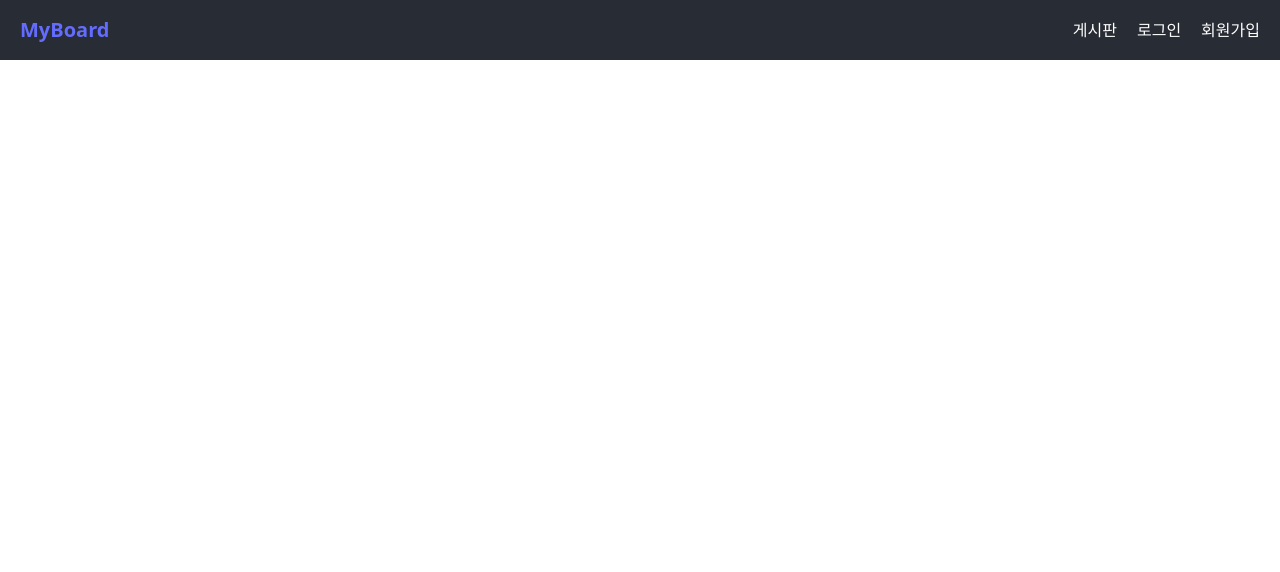
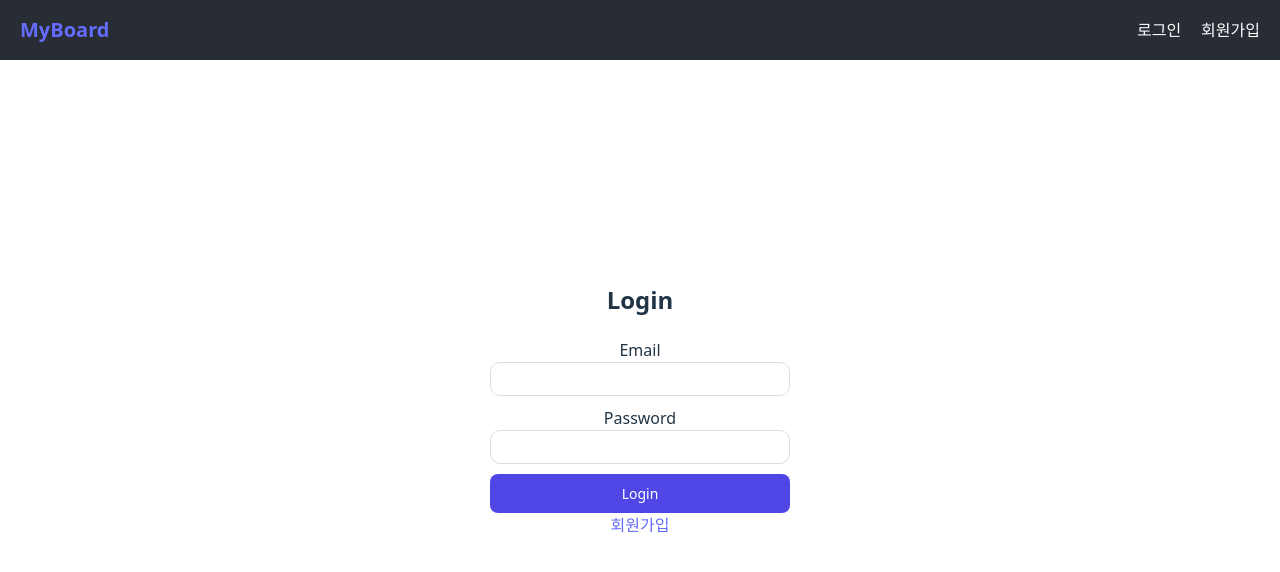
Before and after one commit to sh-Dang/boardcicd, a React app in the folder frontend/: page /login in a window 1280 px wide. Shown: the top 572 px of the page. Built offline with nearby package versions, Linux system fonts and the light colour scheme; the HTML template or start-up script is replaced by a standard one.

Commit message:
accessToken localStorage 저장로직 추가 및 로그인 시 렌더링 예외처리 구현

```diff
--- a/frontend/src/App.jsx
+++ b/frontend/src/App.jsx
@@ -12,16 +12,19 @@ import PostEdit from './pages/posts/PostEdit';
 
 
 function App() {
+  const [isLogin, setIsLogin] = useState(!!localStorage.getItem('accessToken'));
+
   return (
     <>
       {/* 라우터 시작 : URL에 따라 페이지 컴포넌트를 렌더링 */}
       <BrowserRouter>
         {/* 모든 페이지에서 공통으로 사용하는 헤더 */}
-        <Header />
+        {/* 로그인 시 라우팅 상태반영을 위해 isLogin 플래그 관리 */}
+        <Header isLogin={isLogin} setIsLogin={setIsLogin} />
 
         <Routes>
           {/* 기본 경로 → 로그인 페이지 */}
-          <Route path="/" element={<Login />} />
+          <Route path="/login" element={<Login setIsLogin={setIsLogin} />}  />
           <Route path="/signup" element={<Signup />} />
 
           {/* 게시판 목록 페이지 */}
--- a/frontend/src/components/Header.jsx
+++ b/frontend/src/components/Header.jsx
@@ -1,8 +1,16 @@
 import React from "react";
 import "./Header.css";
-import {Link} from "react-router-dom";
+import {Link, useNavigate} from "react-router-dom";
 
-function Header(){
+function Header({ isLogin, setIsLogin }){
+    const accessToken = localStorage.getItem('accessToken');
+    const navigate = useNavigate();
+    const handleLogout = () => {
+      localStorage.removeItem('accessToken');
+      setIsLogin(false);
+      navigate('/login', { replace: true });
+    };
+
     return(
     <header className="header">
       <Link to="/posts">
@@ -10,9 +18,14 @@ function Header(){
       </Link>
 
       <nav className="nav">
-        <a href="/posts">게시판</a>
-        <a href="/">로그인</a>
-        <a href="/signup">회원가입</a>
+        {isLogin ? (
+          <button onClick={handleLogout}>로그아웃</button>
+        ) : (
+          <>
+            <Link to="/login">로그인</Link>
+            <Link to="/signup">회원가입</Link>
+          </>
+        )}
       </nav>
     </header>
     );
--- a/frontend/src/pages/members/Login.jsx
+++ b/frontend/src/pages/members/Login.jsx
@@ -1,24 +1,45 @@
-import React, { useState } from 'react';
-import { Link } from 'react-router-dom';
+import React, { useState, useEffect } from 'react';
+import { Link, useNavigate } from 'react-router-dom';
 import axios from 'axios';
 import './Login.css';
 
-function Login() {
+function Login({ setIsLogin }) {
   const [email, setEmail] = useState('');
   const [password, setPassword] = useState('');
+  const navigate = useNavigate();
+
+  // 이미 로그인된 사용자는 로그인 페이지 접근 차단
+  useEffect(() => {
+    const token = localStorage.getItem('accessToken');
+
+    if (token) {
+      navigate('/posts', { replace: true });
+    }
+  }, [navigate]);
 
   // 비동기 요청 함수
   const handleSubmit = async(e) => {
+    e.preventDefault(); // 기본 동작(페이지 새로고침)
 
-    e.preventDefault(); // 기본 동작(페이지 새로고침) 방지
-    console.log('로그인시도 유저 정보:', { email, password }); // 로그인 시도 시 최초 출력
+    try {
+      console.log('로그인시도 유저 정보:', { email, password });
 
-    const response = await axios.post('/api/auth/login', {
-      email,
-      password
-    });
+      const response = await axios.post('/api/auth/login', {
+        email,
+        password
+      });
+      console.log('로그인 완료, 반환받은 정보:', response.data); // 백엔드에서는 토큰만 보내줌
 
-    console.log('로그인 완료, 반환받은 정보: ', response.data);
+      const { accessToken } = response.data;
+
+      localStorage.setItem('accessToken', accessToken);
+
+      console.log('accessToken 저장 완료');
+      setIsLogin(true); // 로그아웃 버튼을 바로 렌더링하기위한 플래그
+      navigate('/posts'); // 로그인 성공시 게시글이 있는 페이지로
+    } catch (error) {
+      console.error('로그인 실패:', error);
+    };
 
   };
 
```
Also changed, not shown: 2 other files (tests, documents, lock files or other folders).
